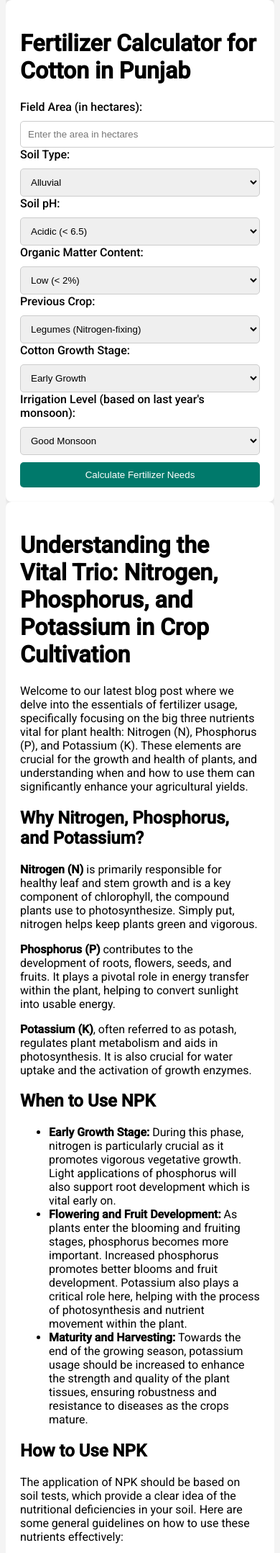
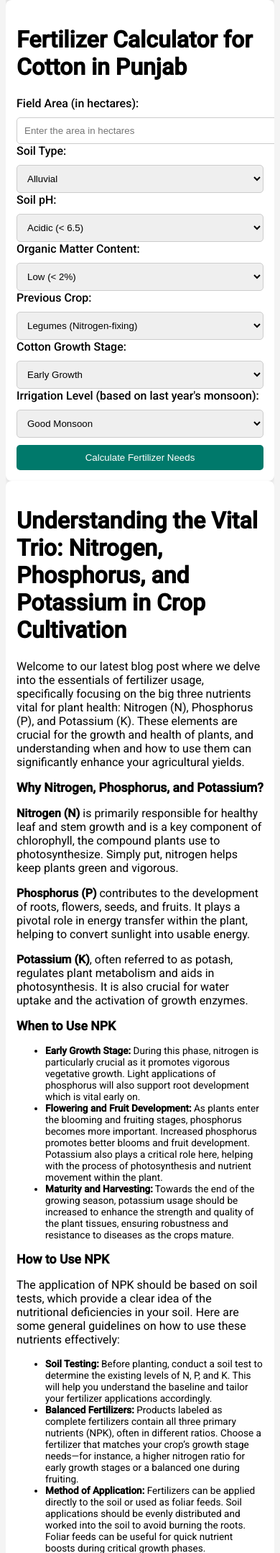
Before and after one commit to SibghaBhatti/cotton-disease-web-app, a Flask app: template templates/fertilizer_calculator_1.html in a window 390 px wide. Shown: the part 128-2285 px from the top of the page at 72% size. Run offline with Flask 3, Linux system fonts and the light colour scheme; the template is opened without the code that fills it: values that come from a table or form of the project are taken from there, others are empty.

Commit message:
Update fertilizer_calculator_1.html

```diff
--- a/templates/fertilizer_calculator_1.html
+++ b/templates/fertilizer_calculator_1.html
@@ -151,6 +151,47 @@
         footer a:hover {
             text-decoration: underline;
         }
+        @media (max-width: 768px) {
+  .container {
+    max-width: 100%;
+    padding: 15px;
+  }
+
+  .my-image {
+    width: 250px;
+  }
+
+  .result {
+    font-size: 0.9em;
+    padding: 8px;
+  }
+
+  h2 {
+    font-size: 1.3em;
+  }
+
+  ul li {
+    font-size: 0.9em;
+  }
+}
+
+@media (max-width: 480px) {
+  .my-image {
+    width: 200px;
+  }
+
+  .result {
+    font-size: 0.85em;
+  }
+
+  h2 {
+    font-size: 1.1em;
+  }
+
+  ul li {
+    font-size: 0.85em;
+  }
+}
     </style>
 </head>
 <body>
```
